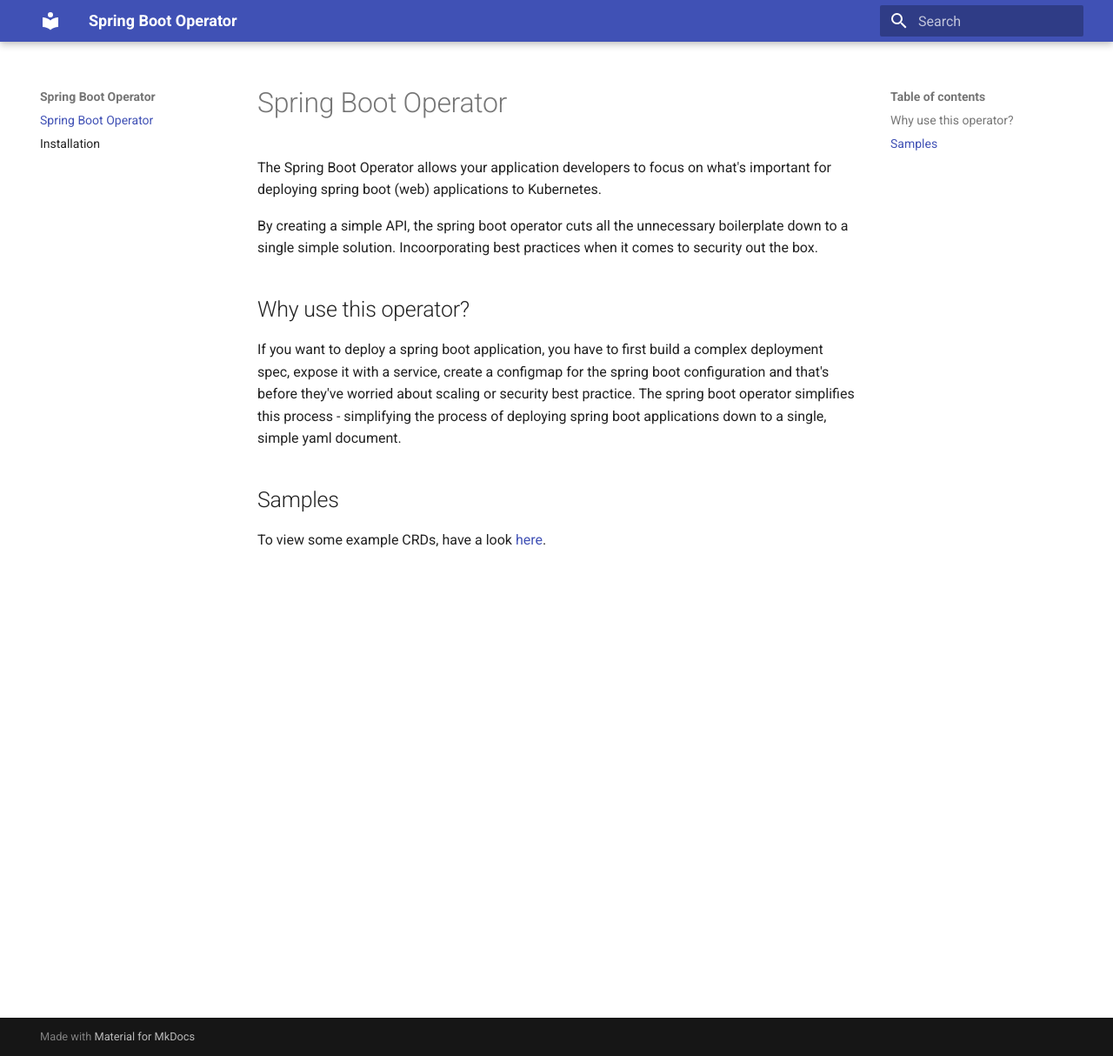
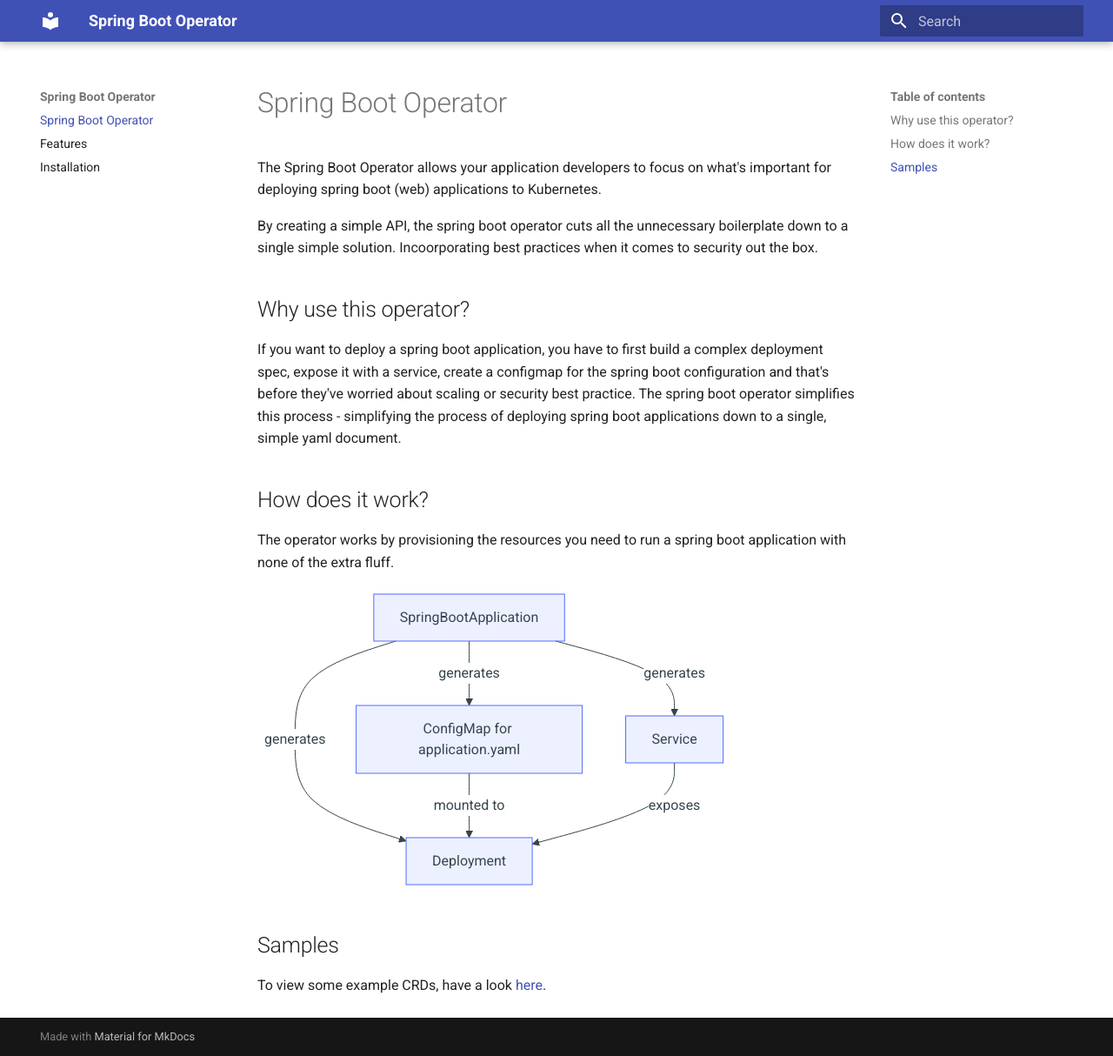
Before and after one commit to Dante-lor/spring-boot-operator, an MkDocs documentation site: the page built from docs/index.md, in a window 1280 px wide and 1214 px high. Shown: the whole window at 87% size. Built offline with MkDocs 1.6.1 and Material for MkDocs 9.7.7, drawn with Linux system fonts in a browser that asks for light colours.

Commit message:
Docs added

````diff
--- a/docs/index.md
+++ b/docs/index.md
@@ -8,6 +8,25 @@
 
 If you want to deploy a spring boot application, you have to first build a complex deployment spec, expose it with a service, create a configmap for the spring boot configuration and that's before they've worried about scaling or security best practice. The spring boot operator simplifies this process - simplifying the process of deploying spring boot applications down to a single, simple yaml document.
 
+## How does it work?
+
+The operator works by provisioning the resources you need to run a spring boot application with none of the extra fluff.
+
+```mermaid
+flowchart TD
+    app["SpringBootApplication"]
+    cm["ConfigMap for application.yaml"]
+    dep["Deployment"]
+    svc["Service"]
+
+    app -- generates --> dep
+    app -- generates --> svc
+    app -- generates --> cm
+
+    cm -- mounted to --> dep
+    svc -- exposes --> dep
+```
+
 ## Samples
 
 To view some example CRDs, have a look [here](https://github.com/Dante-lor/spring-boot-operator/tree/main/config/samples).
--- a/mkdocs.yml
+++ b/mkdocs.yml
@@ -2,3 +2,17 @@
 site_url: https://dante-lor.github.io/spring-boot-operator
 theme:
   name: material
+markdown_extensions:
+  - pymdownx.highlight:
+      anchor_linenums: true
+      line_spans: __span
+      pygments_lang_class: true
+  - pymdownx.inlinehilite
+  - pymdownx.snippets
+  - pymdownx.superfences:
+      custom_fences:
+        - name: mermaid
+          class: mermaid
+          format: !!python/name:pymdownx.superfences.fence_code_format
+  - admonition
+  - pymdownx.details
````
Also changed, not shown: docs/features.md (added, +40 -0 lines), 3 other files.
